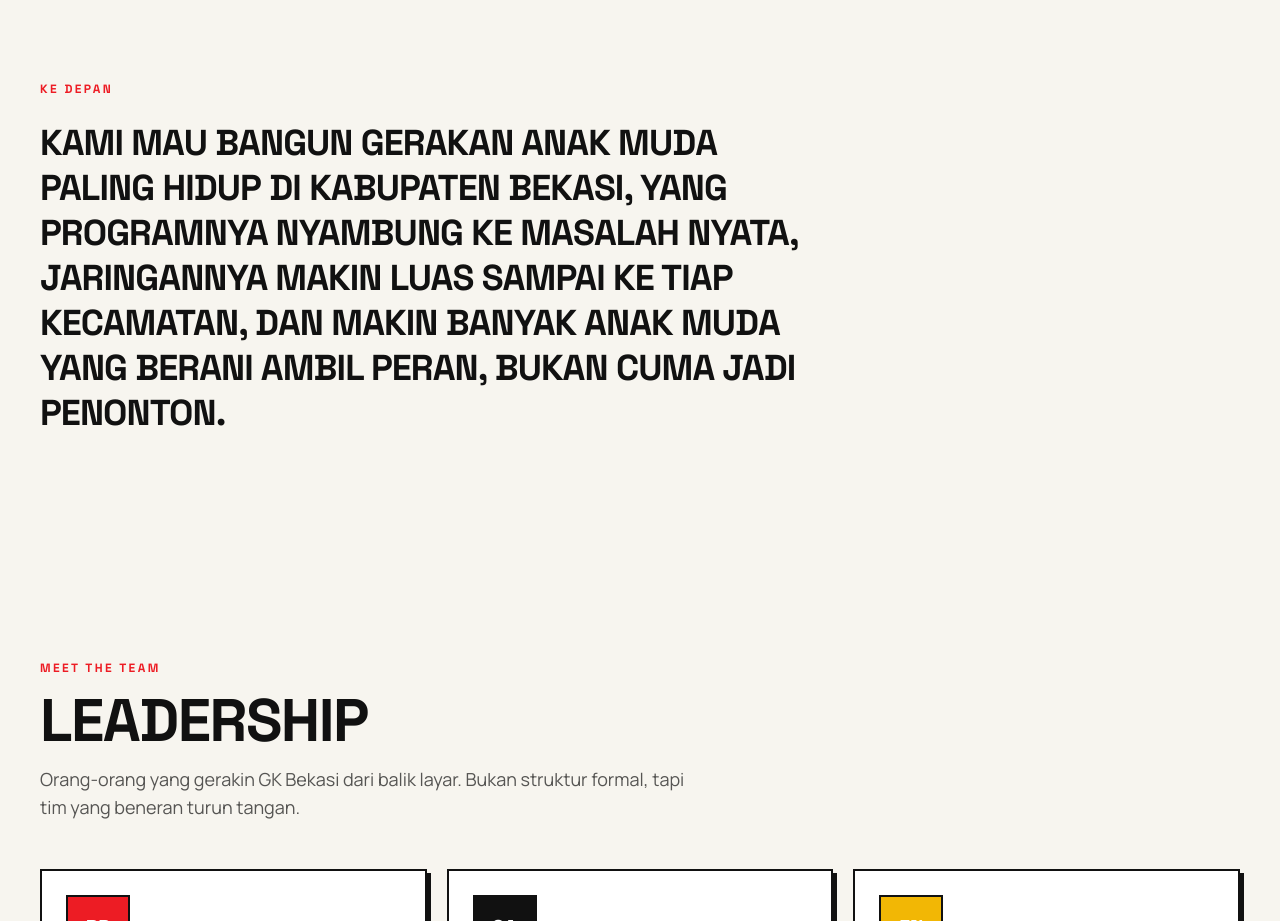
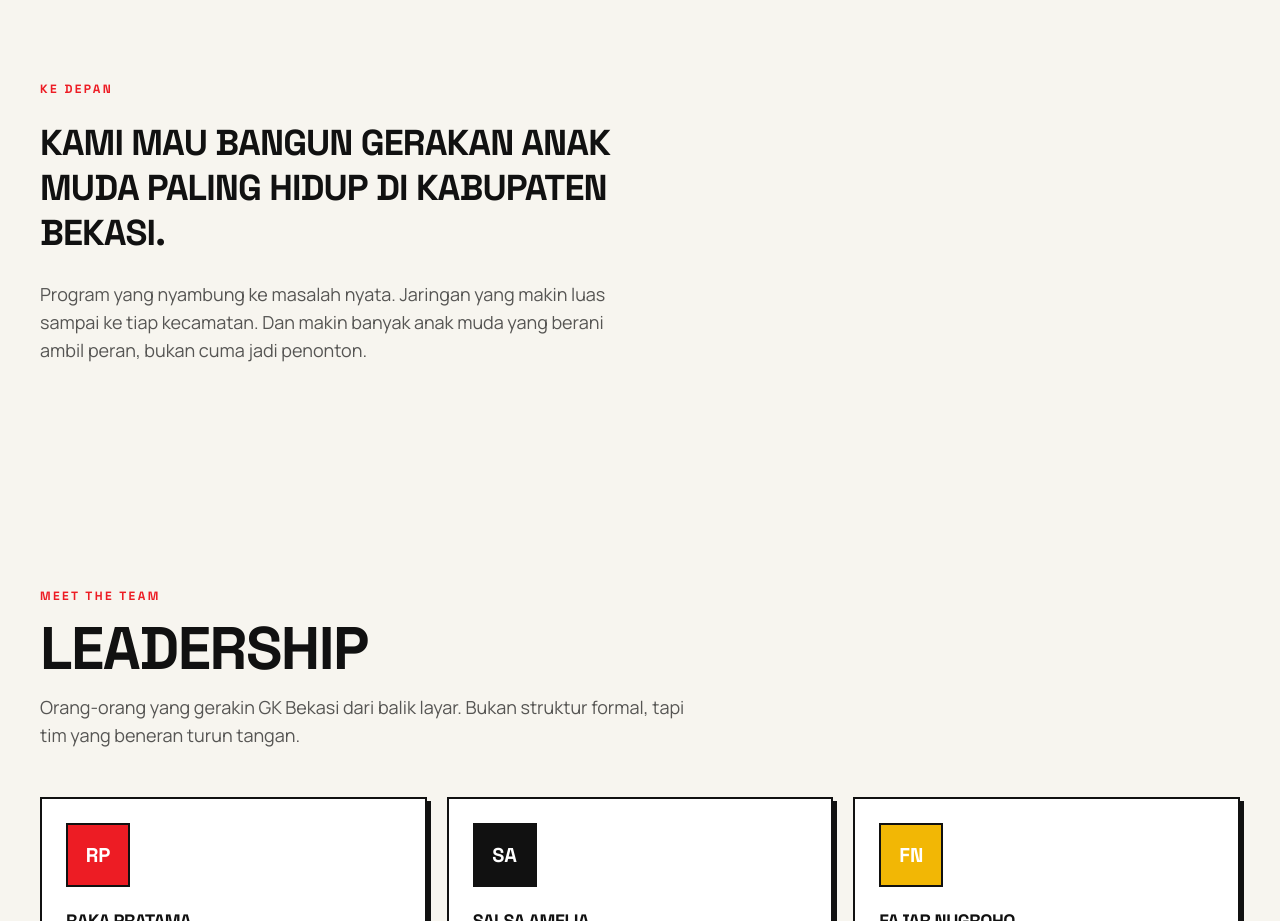
Before and after one commit to sepatusendal/GK-Bekasi, a Next.js app: page /about in a window 1280 px wide. Shown: the part 2240-3161 px from the top of the page. Built offline with nearby package versions, Linux system fonts and the light colour scheme.

Commit message:
Split cramped Our Movement copy into a clear headline + supporting lines

```diff
--- a/src/app/about/page.tsx
+++ b/src/app/about/page.tsx
@@ -166,10 +166,13 @@ export default function AboutPage() {
               <span className="font-display text-xs font-bold uppercase tracking-[0.2em] text-gk-red">
                 Ke Depan
               </span>
-              <p className="max-w-3xl font-display text-2xl font-bold uppercase leading-tight tracking-tight text-gk-black sm:text-4xl">
+              <p className="max-w-2xl font-display text-2xl font-bold uppercase leading-tight tracking-tight text-gk-black sm:text-4xl">
                 Kami mau bangun gerakan anak muda paling hidup di Kabupaten
-                Bekasi, yang programnya nyambung ke masalah nyata, jaringannya
-                makin luas sampai ke tiap kecamatan, dan makin banyak anak
+                Bekasi.
+              </p>
+              <p className="max-w-xl text-lg text-gk-black/70">
+                Program yang nyambung ke masalah nyata. Jaringan yang
+                makin luas sampai ke tiap kecamatan. Dan makin banyak anak
                 muda yang berani ambil peran, bukan cuma jadi penonton.
               </p>
             </div>
```
